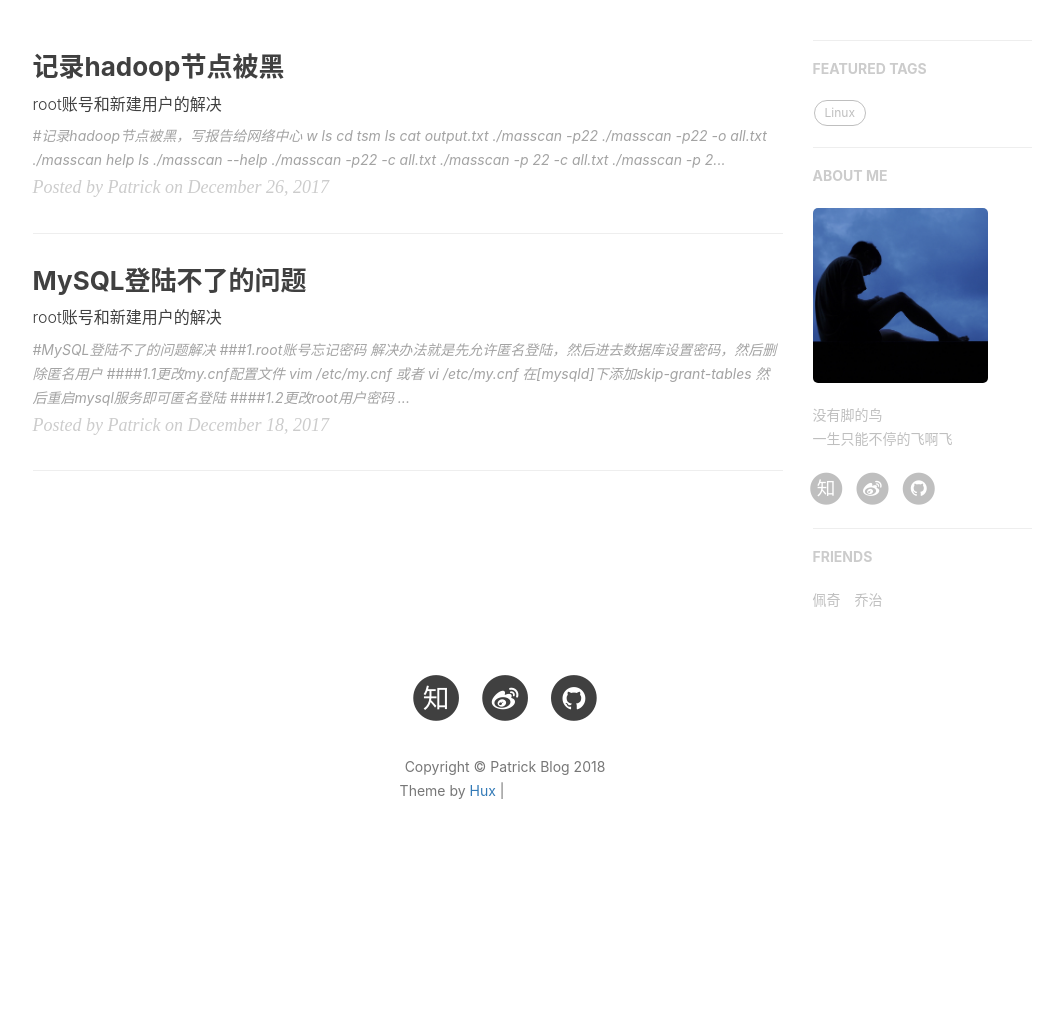
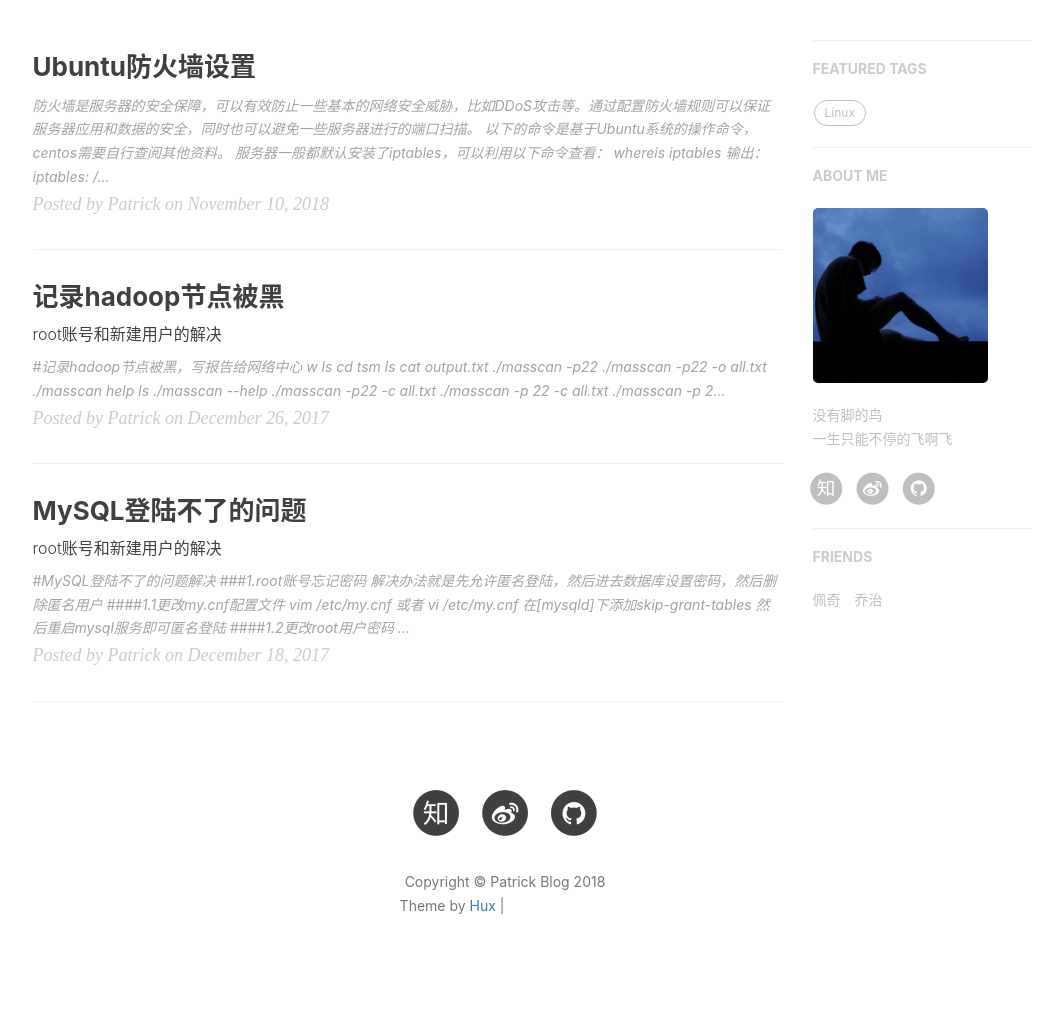
Before and after one commit to patrickNotZombie/booknotes, a Jekyll site: the page built from index.html, in a window 1280 px wide. Shown: the part 418-1428 px from the top of the page, without its empty margins (135-1198 px from the left). Built offline with Jekyll 4.4.1, drawn with Linux system fonts in a browser that asks for light colours; nearby versions of some CDN libraries; the list of posts is cut into pages by our own code; comment, search, counter and statistics services are not loaded; before the commit the page ends 1313 px from its top, so only the background shows below that; grey boxes are pictures that could not be loaded.

Commit message:
2018-11-12-防火墙设置

```diff
--- a/_config.yml
+++ b/_config.yml
@@ -3,7 +3,7 @@ title: Patrick Blog
 SEOTitle: Patrick的博客 | Patrick Blog
 header-img: img/home-bg.jpg
 email: 15626140533@163.com
-description: "三流运维 | 三流开发 | 三流测试 |一流皮"
+description: "三流运维 | 二流开发 | 一流皮"
 keyword: " Java, Spring, Hibernate, 三流运维"
 url: "https://patricknotzombie.github.io/"              # your host, for absolute URL
 baseurl: ""                             # for example, '/blog' if your blog hosted on 'host/blog'
--- /dev/null
+++ b/_posts/2018-11-10-iptables setting for Ubuntu.md
@@ -0,0 +1,91 @@
+---
+layout:     post
+title:      "Ubuntu防火墙设置"
+subtitle:   ""
+date:       2018-11-10 10：57：42
+author:     "Patrick"
+header-img: ""
+catalog:    true
+tags:
+    - Security
+    - Linux
+---
+
+
+防火墙是服务器的安全保障，可以有效防止一些基本的网络安全威胁，比如DDoS攻击等。通过配置防火墙规则可以保证服务器应用和数据的安全，同时也可以避免一些服务器进行的端口扫描。
+
+以下的命令是基于Ubuntu系统的操作命令，centos需要自行查阅其他资料。
+
+服务器一般都默认安装了iptables，可以利用以下命令查看：
+
+
+	whereis iptables
+
+
+输出：
+
+
+	iptables: /sbin/iptables /etc/iptables.rules /etc/iptables /usr/share/iptables /usr/share/man/man8/iptables.8.gz
+
+
+如没有没有以上显示，则表示未安装，执行以下命令安装：
+
+
+	apt-get install iptables
+
+
+查看防火墙规则：
+
+
+	iptables -L -n
+
+
+输出：
+
+
+	Chain INPUT (policy ACCEPT)
+	target prot opt source destination
+	Chain FORWARD (policy ACCEPT)
+	target prot opt source destination
+	Chain OUTPUT (policy ACCEPT)
+	target prot opt source destination
+
+
+添加规则：
+
+	#允许本机
+	iptables -A INPUT -i lo -j ACCEPT
+	#双向
+	iptables -A INPUT -m state --state RELATED,ESTABLISHED -j ACCEPT
+
+	iptables -A INPUT -p tcp -m state --state NEW -m tcp --dport 80 -j ACCEPT
+	iptables -A INPUT -p tcp -m state --state NEW -m tcp --dport 443 -j ACCEPT
+	iptables -I INPUT -s 202.38.254.230 -p tcp --dport 22 -j ACCEPT
+	#如果限制ip了就不需要下面的各种策略设置。
+
+	#丢弃坏的TCP包
+	iptables -A FORWARD -p tcp ! --syn -m state --state NEW -j DROP
+	#处理IP碎片数量,防止攻击,允许每秒100个
+	iptables -A FORWARD -f -m limit --limit 100/s --limit-burst 100 -j ACCEPT
+
+	#设置ICMP包过滤,允许每秒1个包,限制触发条件是10个包
+	iptables -A FORWARD -p icmp -m limit --limit 1/s --limit-burst 10 -j ACCEPT
+
+	#防止外部的ping和SYN洪水攻击
+	iptables -A INPUT -p tcp --syn -m limit --limit 100/s --limit-burst 100 -j ACCEPT
+	#ping洪水攻击，限制每秒的ping包不超过10个
+	iptables -A INPUT -p icmp --icmp-type echo-request -m limit --limit 1/s –limit-burst 10 -j ACCEPT
+	#防止各种端口扫描，将SYN及ACK SYN限制为每秒钟不超过200个
+	iptables -A INPUT -p tcp -m tcp --tcp-flags SYN,RST,ACK SYN -m limit --limit 20/sec --limit-burst 200 -j ACCEPT
+	#最后规则拒绝所有不符合以上所有的
+	iptables -A INPUT -j DROP
+
+但是iptables是开机自动清除的，并不会持久化，所以如果想要对设置的策略进行保存，可以借助 iptables-persistent。
+安装命令：
+
+	sudo apt-get install iptables-persistent
+
+利用以下命令保存设定的规则，就可以将设定的规则进行持久化，下次开机任然有效。
+
+	iptables-save > /etc/iptables/rules.v4
+	ip6tables-save > /etc/iptables/rules.v6
```
Also changed, not shown: _posts/2017-12-46-catch the chicken.md (renamed from _posts/2017-12-46-抓鸡记录.md).
